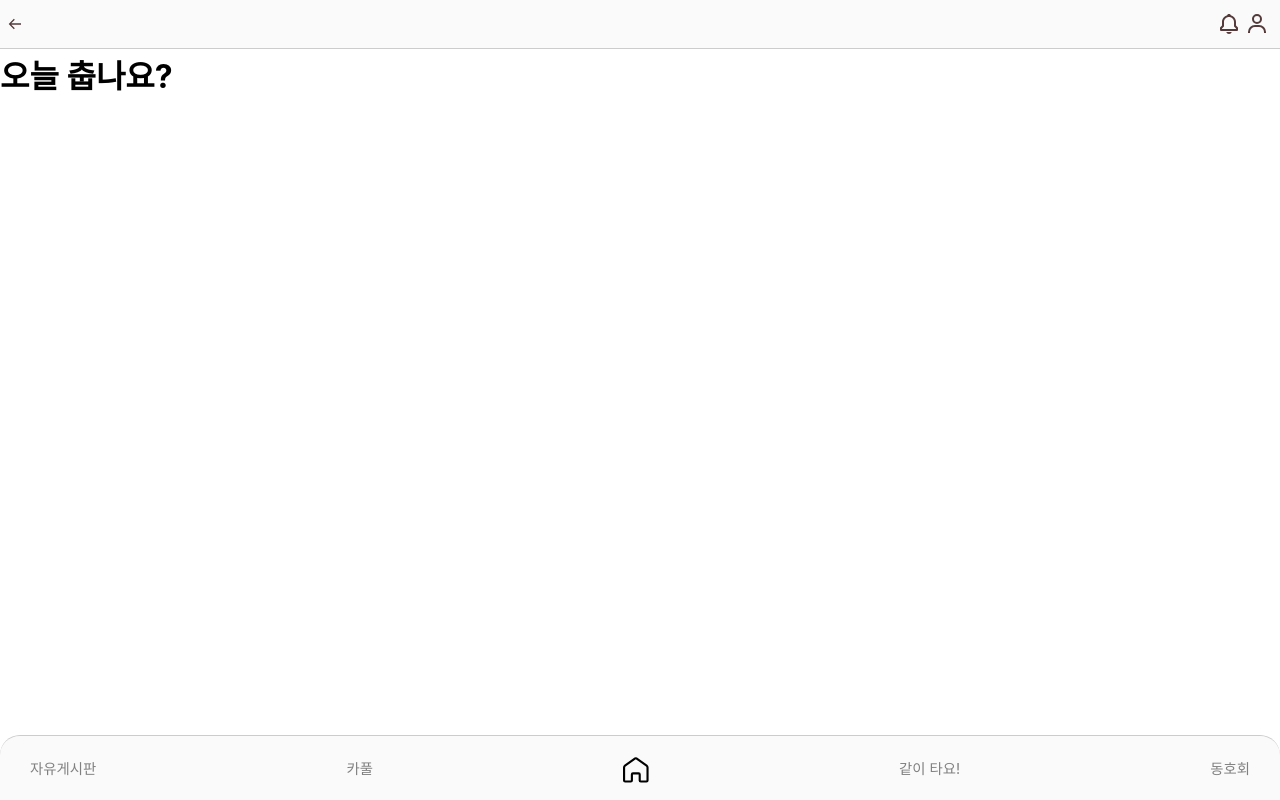
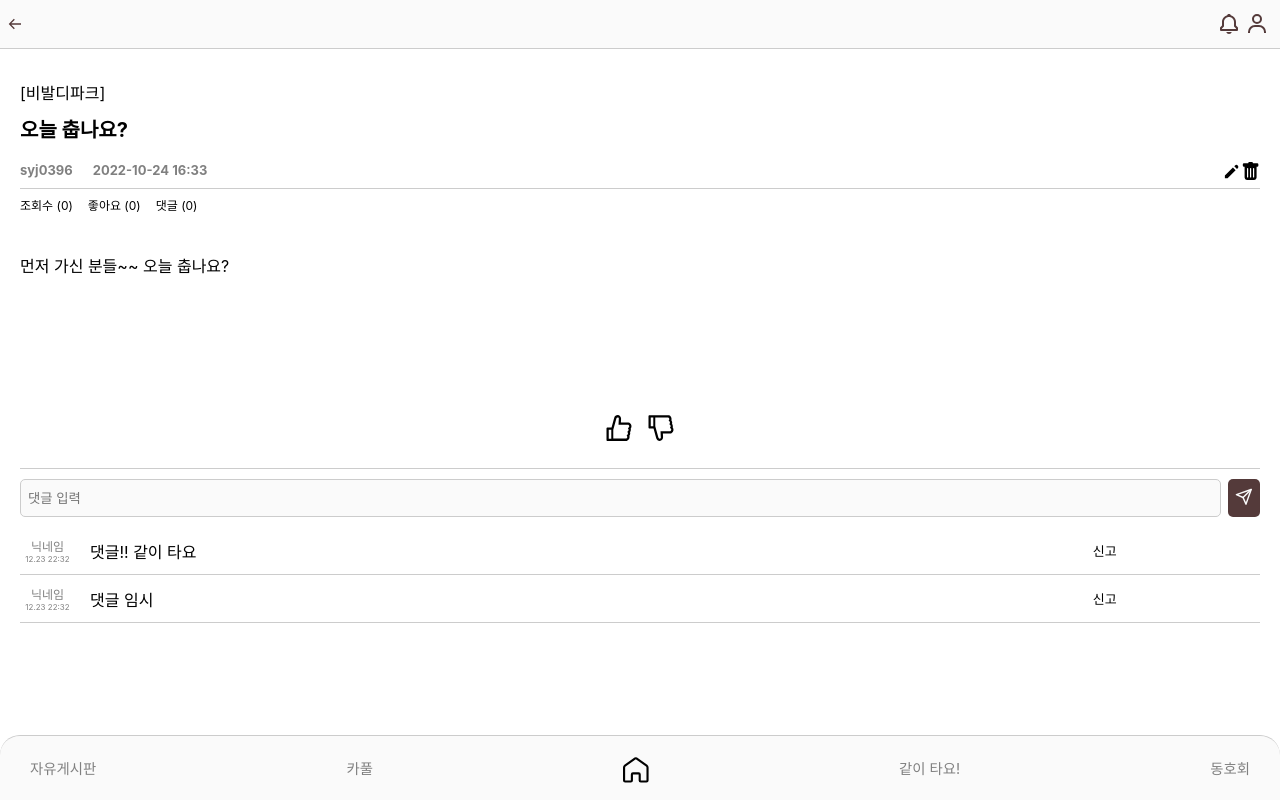
Before and after one commit to syj0396/ski-app-front, a React (Create React App) app: page /board/detail/1 in a window 1280 px wide. Built offline with nearby package versions, Linux system fonts and the light colour scheme; data requests are answered from the project's data file.

Commit message:
게시판 글 상세 페이지

```diff
--- a/db.json
+++ b/db.json
@@ -5,6 +5,9 @@
       "content": "먼저 가신 분들~~ 오늘 춥나요?",
       "resortName": "비발디파크",
       "create_dt": "2022-10-24T16:33:44.936Z",
+      "cnt": 0,
+      "like": 0,
+      "comments": [],
       "id": 1
     },
     {
@@ -19,6 +22,9 @@
       "content": "타다가 넘어졌는데 넘 아파요..",
       "resortName": "엘리시안",
       "create_dt": "2022-10-26T16:47:15.836Z",
+      "cnt": 0,
+      "like": 0,
+      "comments": [],
       "id": 3
     },
     {
@@ -26,7 +32,40 @@
       "content": "재밌어 재밌어!!",
       "resortName": "베어스타운",
       "create_dt": "2022-10-27T12:19:35.572Z",
+      "cnt": 0,
+      "like": 0,
+      "comments": [],
       "id": 4
+    },
+    {
+      "title": "사용자 아이디",
+      "content": "사용자 아이디가 들어가는지 체크",
+      "resortName": "베어스타운",
+      "create_dt": "2022-11-02T08:58:14.607Z",
+      "cnt": 0,
+      "like": 0,
+      "comments": [],
+      "id": 5
+    },
+    {
+      "title": "안녕하세요!",
+      "content": "안녕안녕 스키 타러 왔어요~~!\n스키 초보자입니다!",
+      "resortName": "비발디파크",
+      "create_dt": "2022-11-02T14:55:58.473Z",
+      "cnt": 0,
+      "like": 0,
+      "comments": [],
+      "id": 6
+    },
+    {
+      "title": "좋아요랑 조회수 추가",
+      "content": "디비에 어떤 타입으로 찍힐까요?",
+      "resortName": "베어스타운",
+      "create_dt": "2022-11-02T15:03:36.463Z",
+      "cnt": 0,
+      "like": 0,
+      "comments": [],
+      "id": 7
     }
   ],
   "resort": [
--- a/src/components/Board/BoardDetail.js
+++ b/src/components/Board/BoardDetail.js
@@ -1,26 +1,260 @@
-import React, { useEffect } from 'react'
+import React, { useEffect, useState } from 'react'
 import { useSelector, useDispatch } from 'react-redux'
 import { useNavigate, useParams } from 'react-router-dom';
-import { getSinglePost } from '../../action/board';
+import { getSinglePost, deletePost } from '../../action/board';
+import { HiPencil } from 'react-icons/hi'
+import { BsTrashFill } from 'react-icons/bs'
+import { FiSend } from 'react-icons/fi'
+import { AiOutlineLike, AiFillLike, AiOutlineDislike, AiFillDislike } from 'react-icons/ai'
 import styled from 'styled-components'
 
-export function BoardDetail() {
+export function BoardDetail(props) {
     const post = useSelector(state => state.board.post);
+    const user = useSelector(state => state.auth.user);
+    const [date, setDate] = useState(null);
+    const [isMine, setIsMine] = useState(true);
+    const [commentCnt, setCommentCnt] = useState(0);
+    const [like, setLike] = useState(false);
+    const [dislike, setDislike] = useState(false);
     const dispatch = useDispatch();
+    const navigate = useNavigate();
     let {id} = useParams();
+
+    const handlePencil = e => {
+        navigate(`/board/edit/${id}`);
+    }
+
+    const handleTrash = e => {
+        navigate("/board")
+        dispatch(deletePost(id));
+    }
+
+    const toggleLike = e => {
+        setLike(!like);
+    }
+
+    const toggleDislike = e => {
+        setDislike(!dislike);
+    }
+
+    const handleSubmit = e => {
+        e.preventDefault();
+    }
 
     useEffect(() => {
         if (id) {
             dispatch(getSinglePost(id));
         }
     }, [dispatch, id]);
+
+    useEffect(() => {
+        if (post) {
+            const dt = post.create_dt.slice(0, 10);
+            const t = new Date(post.create_dt).toString().slice(16, 21);
+            setDate(dt + " " + t);
+        }
+    }, [post])
+
     return (
+        <>
+        {post &&
         <Container>
-            <h1>{post.title}</h1>
+            <Top>
+                <Resort>[{post.resortName}]</Resort>
+                <Title>{post.title}</Title>
+                <NameDate>
+                    <div className="boardDetail-nd">
+                        <Name>{user.username}</Name>
+                        <DateForm>{date}</DateForm>
+                    </div>
+                    <Icon>
+                        {isMine && <HiPencil className="boardDetail-icon" onClick={handlePencil}/>}
+                        {isMine && <BsTrashFill className="boardDetail-icon" onClick={handleTrash}/>}
+                    </Icon>
+                </NameDate>
+            </Top>
+            <PostInfo>
+                <div className="boardDetail-info"><Cnt>조회수 ({post.cnt})</Cnt><Like>좋아요 ({post.like})</Like><CommentCnt>댓글 ({commentCnt})</CommentCnt></div>
+                <div></div>
+            </PostInfo>
+            <Content>
+                {post.content}
+            </Content>
+            <ContentBottom>
+                <LikeDislike>
+                    <div onClick={toggleLike}>{like ? <AiFillLike className="boardDetail-likeIcon"/>
+                        : <AiOutlineLike className="boardDetail-likeIcon"/>}</div>
+                    <div onClick={toggleDislike}>{dislike ? <AiFillDislike className="boardDetail-likeIcon"/>
+                        : <AiOutlineDislike className="boardDetail-likeIcon"/>}</div>
+                </LikeDislike>
+            </ContentBottom>
+            <Form onSubmit={handleSubmit}>
+                <input
+                    type='text'
+                    placeholder='댓글 입력'
+                    //value={input}
+                    name='text'
+                    className='boardDetail-input'
+                    //onChange={handleChange}
+                />
+                <button><FiSend className='boardDetail-sendIcon' /></button>
+            </Form>
+            <CommentList>
+                <Comment>
+                    <div className="boardDetail-combox">
+                        <ComName>닉네임</ComName>
+                        <ComDate>12.23 22:32</ComDate>
+                    </div>
+                    <ComContent>댓글!! 같이 타요</ComContent>
+                    <ComNoti>신고</ComNoti>
+                </Comment>
+                <Comment>
+                    <div className="boardDetail-combox">
+                        <ComName>닉네임</ComName>
+                        <ComDate>12.23 22:32</ComDate>
+                    </div>
+                    <ComContent>댓글 임시</ComContent>
+                    <ComNoti>신고</ComNoti>
+                </Comment>
+            </CommentList>
         </Container>
+        }
+        </>
     )
 }
 
 const Container = styled.div`
+    margin-top: 30px;
+    padding: 20px;
+`
+const Top = styled.div`
+padding-bottom: 4px;
+border-bottom: 1px solid #CCCCCC;
+`
+const Resort = styled.div`
 
 `
+const Title = styled.div`
+font-weight: bold;
+font-size: 20px;
+padding-top: 10px;
+padding-bottom: 19px;
+`
+const NameDate = styled.div`
+display: flex;
+justify-content: space-between;
+font-size: 13px;
+font-weight: bold;
+color: gray;
+.boardDetail-nd{
+    display:flex;
+}
+`
+const Name = styled.div`
+padding-right: 20px;
+`
+const DateForm = styled.div`
+
+`
+const Icon = styled.div`
+    .boardDetail-icon {
+        width: 1.2rem;
+        height: 1.2rem;
+        color: black;
+    }
+`
+const PostInfo = styled.div`
+display: flex;
+justify-content: space-between;
+padding-top: 7px;
+font-size: 12px;
+.boardDetail-info{
+    display: flex;
+}
+`
+const Cnt = styled.div`
+padding-right:15px;
+`
+const Like = styled.div`
+padding-right:15px;
+`
+const CommentCnt = styled.div`
+
+`
+const Content = styled.div`
+padding-top: 40px;
+padding-bottom: 130px;
+
+`
+const ContentBottom = styled.div`
+border-bottom: 1px solid #CCCCCC;
+padding-bottom: 15px;
+.boardDetail-likeIcon{
+    width: 2rem;
+    height: 2rem;
+    color: black;
+    padding: 5px;
+}
+`
+const LikeDislike = styled.div`
+display:flex;
+justify-content: center;
+`
+const Form = styled.form`
+    display: flex;
+    padding-top: 10px;
+    background-color: white;
+    padding-bottom: 10px;
+
+    .boardDetail-input {
+        flex: 1 1;
+        height: 30px;
+        padding: 3px 7px;
+        background-color: #FAFAFA;
+        border: 1px solid #CCCCCC;
+        border-radius: 5px;
+    }
+
+    button{
+        background-color:#543A3A;
+        border: #CCCCCC;
+        border-radius: 5px;
+        width: 2rem;
+        margin-left: 7px;
+    }
+
+    .boardDetail-sendIcon {
+        color: #FAFAFA;
+        width: 1.1rem;
+        height: 1.1rem;
+    }
+`
+const CommentList = styled.div`
+
+`
+const Comment = styled.div`
+display:grid;
+grid-template-columns: 70px 6fr 1fr;
+align-items: center;
+border-bottom: 1px solid #CCCCCC;
+padding-bottom: 10px;
+padding-top: 10px;
+.boardDetail-combox {
+    color: gray;
+    padding-right:15px;
+}
+`
+const ComName = styled.div`
+font-size:12px;
+text-align:center;
+`
+const ComDate = styled.div`
+font-size:8px;
+text-align:center;
+`
+const ComContent = styled.div`
+
+`
+const ComNoti = styled.div`
+font-size:13px;
+`
--- a/src/components/Board/BoardListItem.js
+++ b/src/components/Board/BoardListItem.js
@@ -32,7 +32,6 @@ function BoardListItem(props) {
 		if (months < 12) return `${Math.floor(months)}개월 전`;
 		const years = days / 365;
 		return `${Math.floor(years)}년 전`;
-
     }
     const handlePencil = e => {
         navigate(`/board/edit/${props.id}`);
@@ -72,7 +71,7 @@ function BoardListItem(props) {
                 <Real>
                     <AiOutlineLike className="boardPost-likeIcon"/>
                     <LikeCnt>5</LikeCnt>
-                    <div className="boardPost-bottomText">{user}</div>
+                    <div className="boardPost-bottomText">{user.username}</div>
                     <div className="boardPost-bottomText">{timePass}</div>
                 </Real>
             </Bottom>
--- a/src/components/Board/BoardWrite.js
+++ b/src/components/Board/BoardWrite.js
@@ -71,6 +71,10 @@ export function BoardWrite() {
                 content: enteredContent,
                 resortName: selectedResort,
                 create_dt: new Date(),
+                // 여기서부턴 백엔드와 연결 후 지울 예정
+                cnt: 0,
+                like: 0,
+                comments: [],
             }
             dispatch(addPost(post));
             navigate("/board");
--- a/src/features/auth/authSlice.js
+++ b/src/features/auth/authSlice.js
@@ -3,7 +3,7 @@ import { createSlice } from '@reduxjs/toolkit'
 const authSlice = createSlice({
     name: 'auth',
     //initialState: { user: null, token: null },
-    initialState: { user: "syj0396", token: "eyejsil"},
+    initialState: { user: {id: "1", username: "syj0396"}, token: "eyejsil"},
     reducers: {
         setCredentials: (state, action) => {
             const { user, accessToken } = action.payload;
--- a/src/slice/board.js
+++ b/src/slice/board.js
@@ -2,7 +2,7 @@ import { createSlice } from '@reduxjs/toolkit';
 
 const initialState = {
     posts: [],
-    post: {},
+    post: null,
 }
 const boardSlice = createSlice({
     name: 'board',
```
